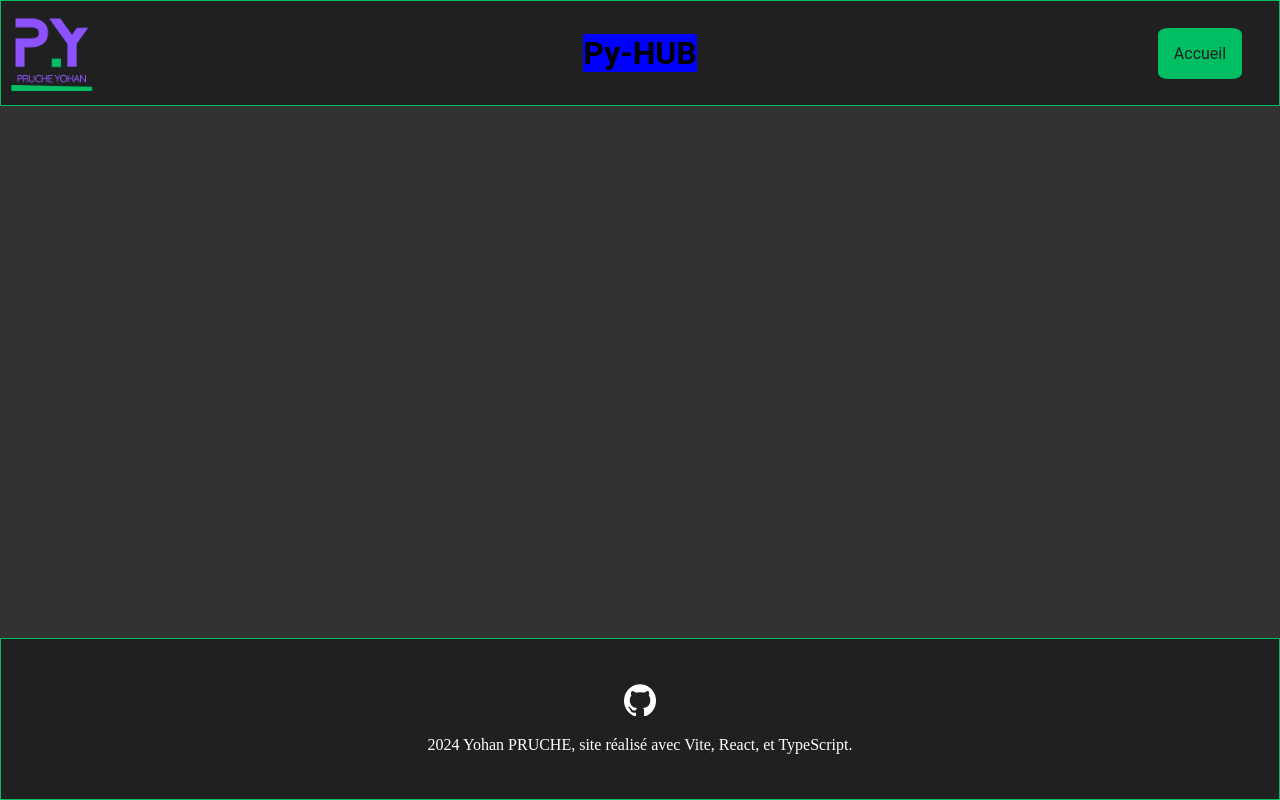
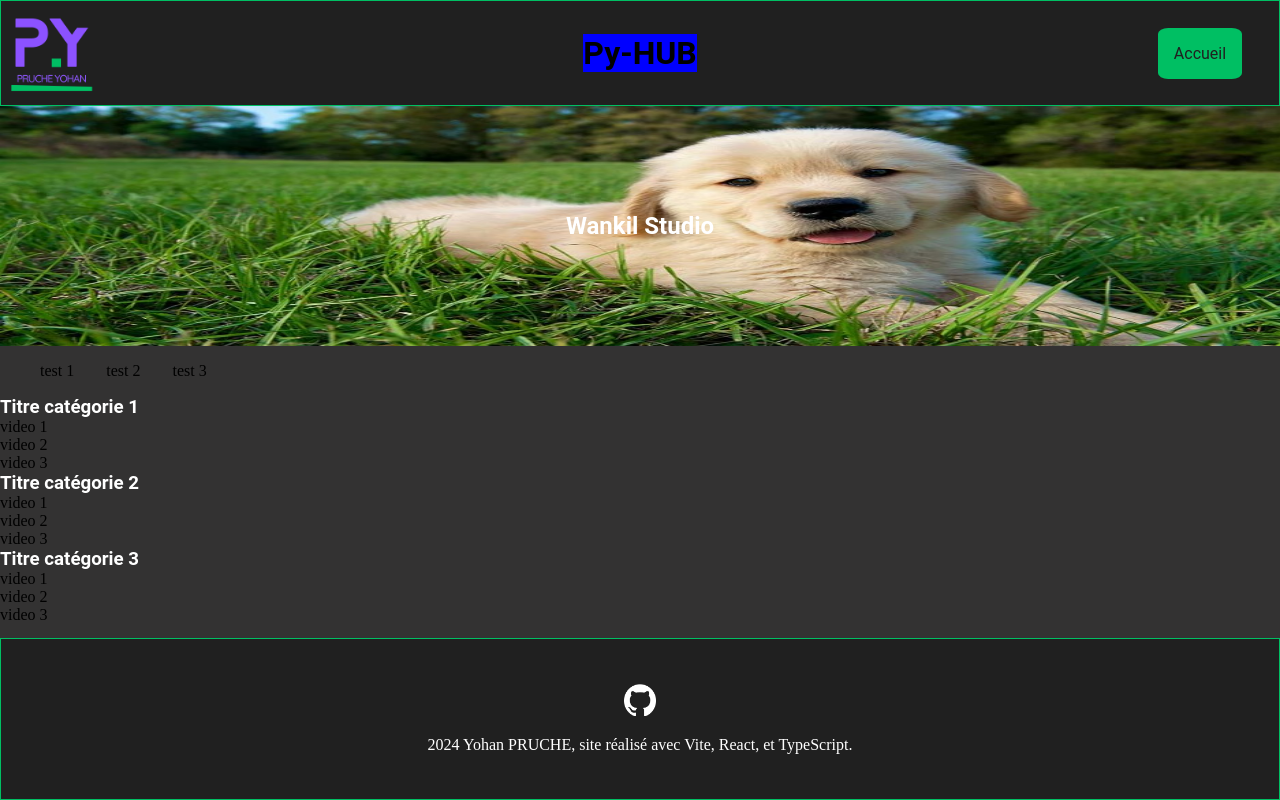
Before and after one commit to Phanttoms/Py-hub, a React (Vite) app in the folder vite-project/: page /wankil-studio in a window 1280 px wide. Built offline with nearby package versions, Linux system fonts and the light colour scheme.

Commit message:
ajout catalogue video

```diff
--- /dev/null
+++ b/vite-project/src/components/Catalogue/_catalogue.scss
@@ -0,0 +1,42 @@
+.catalogue {
+	display: flex;
+	flex-direction: column;
+	&__banner {
+		display: flex;
+		flex-direction: column;
+		background-color: red;
+		position: relative;
+		&--img {
+			width: 100%;
+			height: 15rem;
+		}
+		&--title {
+			position: absolute;
+			top: 50%;
+			left: 50%;
+			transform: translate(-50%, -50%);
+			color: white;
+		}
+	}
+	&__content {
+		&__categorie {
+			display: flex;
+			flex-direction: column;
+			ul {
+				display: flex;
+				flex-direction: row;
+				gap: 2rem;
+				list-style-type: none;
+			}
+		}
+		&__gallery {
+			&__playlist {
+				&__titlebox {
+					&--title {
+						color: white;
+					}
+				}
+			}
+		}
+	}
+}
--- /dev/null
+++ b/vite-project/src/components/Catalogue/index.tsx
@@ -0,0 +1,87 @@
+// style
+import "./_catalogue.scss";
+
+// image test
+import img3 from "../../assets/images/testimage/chien3.jpg";
+
+function Catalogue() {
+	return (
+		<div className="catalogue">
+			<div className="catalogue__banner">
+				<img
+					className="catalogue__banner--img"
+					src={img3}
+					alt="Image de banière"
+				/>
+				<h2 className="catalogue__banner--title">Wankil Studio</h2>
+			</div>
+			<div className="catalogue__content">
+				<div className="catalogue__content__categorie">
+					<ul>
+						<li>test 1</li>
+						<li>test 2</li>
+						<li>test 3</li>
+					</ul>
+				</div>
+				<div className="catalogue__content__gallery">
+					<div className="catalogue__content__gallery__playlist">
+						<div className="catalogue__content__gallery__playlist__titlebox">
+							<h3 className="catalogue__content__gallery__playlist__titlebox--title">
+								Titre catégorie 1
+							</h3>
+						</div>
+						<div className="catalogue__content__gallery__playlist__box">
+							<div className="catalogue__content__gallery__playlist__box--video">
+								video 1
+							</div>
+							<div className="catalogue__content__gallery__playlist__box--video">
+								video 2
+							</div>
+							<div className="catalogue__content__gallery__playlist__box--video">
+								video 3
+							</div>
+						</div>
+					</div>
+					<div className="catalogue__content__gallery__playlist">
+						<div className="catalogue__content__gallery__playlist__titlebox">
+							<h3 className="catalogue__content__gallery__playlist__titlebox--title">
+								Titre catégorie 2
+							</h3>
+						</div>
+						<div className="catalogue__content__gallery__playlist__box">
+							<div className="catalogue__content__gallery__playlist__box--video">
+								video 1
+							</div>
+							<div className="catalogue__content__gallery__playlist__box--video">
+								video 2
+							</div>
+							<div className="catalogue__content__gallery__playlist__box--video">
+								video 3
+							</div>
+						</div>
+					</div>
+					<div className="catalogue__content__gallery__playlist">
+						<div className="catalogue__content__gallery__playlist__titlebox">
+							<h3 className="catalogue__content__gallery__playlist__titlebox--title">
+								Titre catégorie 3
+							</h3>
+						</div>
+						<div className="catalogue__content__gallery__playlist__box">
+							<div className="catalogue__content__gallery__playlist__box--video">
+								video 1
+							</div>
+							<div className="catalogue__content__gallery__playlist__box--video">
+								video 2
+							</div>
+							<div className="catalogue__content__gallery__playlist__box--video">
+								video 3
+							</div>
+						</div>
+					</div>
+				</div>
+			</div>
+		</div>
+	);
+}
+
+export default Catalogue;
--- a/vite-project/src/components/Footer/index.tsx
+++ b/vite-project/src/components/Footer/index.tsx
@@ -1,4 +1,7 @@
+// style
 import "./_footer.scss";
+
+// components
 import gitHubLogo from "../../assets/images/logos/logoGitHubWhite.png";
 
 function Footer() {
--- a/vite-project/src/components/GalleryCard/index.tsx
+++ b/vite-project/src/components/GalleryCard/index.tsx
@@ -1,4 +1,6 @@
 import { NavLink } from "react-router-dom";
+
+// style
 import "./_galleryCard.scss";
 
 interface GalleryCardProps {
--- a/vite-project/src/components/Header/index.tsx
+++ b/vite-project/src/components/Header/index.tsx
@@ -1,6 +1,10 @@
 import { Link, NavLink } from "react-router-dom";
+
+// style
+import "./_header.scss";
+
+// images
 import logo from "../../assets/images/logos/logoSite.png";
-import "./_header.scss";
 
 function Header() {
 	return (
--- a/vite-project/src/main.tsx
+++ b/vite-project/src/main.tsx
@@ -1,6 +1,10 @@
 import { StrictMode } from "react";
 import { createRoot } from "react-dom/client";
+
+// style
 import "./_main.scss";
+
+// chemin des pages
 import Router from "./Router";
 
 createRoot(document.getElementById("root")!).render(
--- a/vite-project/src/pages/WankilStudio/index.tsx
+++ b/vite-project/src/pages/WankilStudio/index.tsx
@@ -1,10 +1,13 @@
+// components
 import Header from "../../components/Header";
+import Catalogue from "../../components/Catalogue";
 import Footer from "../../components/Footer";
 
 function Wankil() {
 	return (
 		<>
 			<Header />
+			<Catalogue />
 			<Footer />
 		</>
 	);
```
